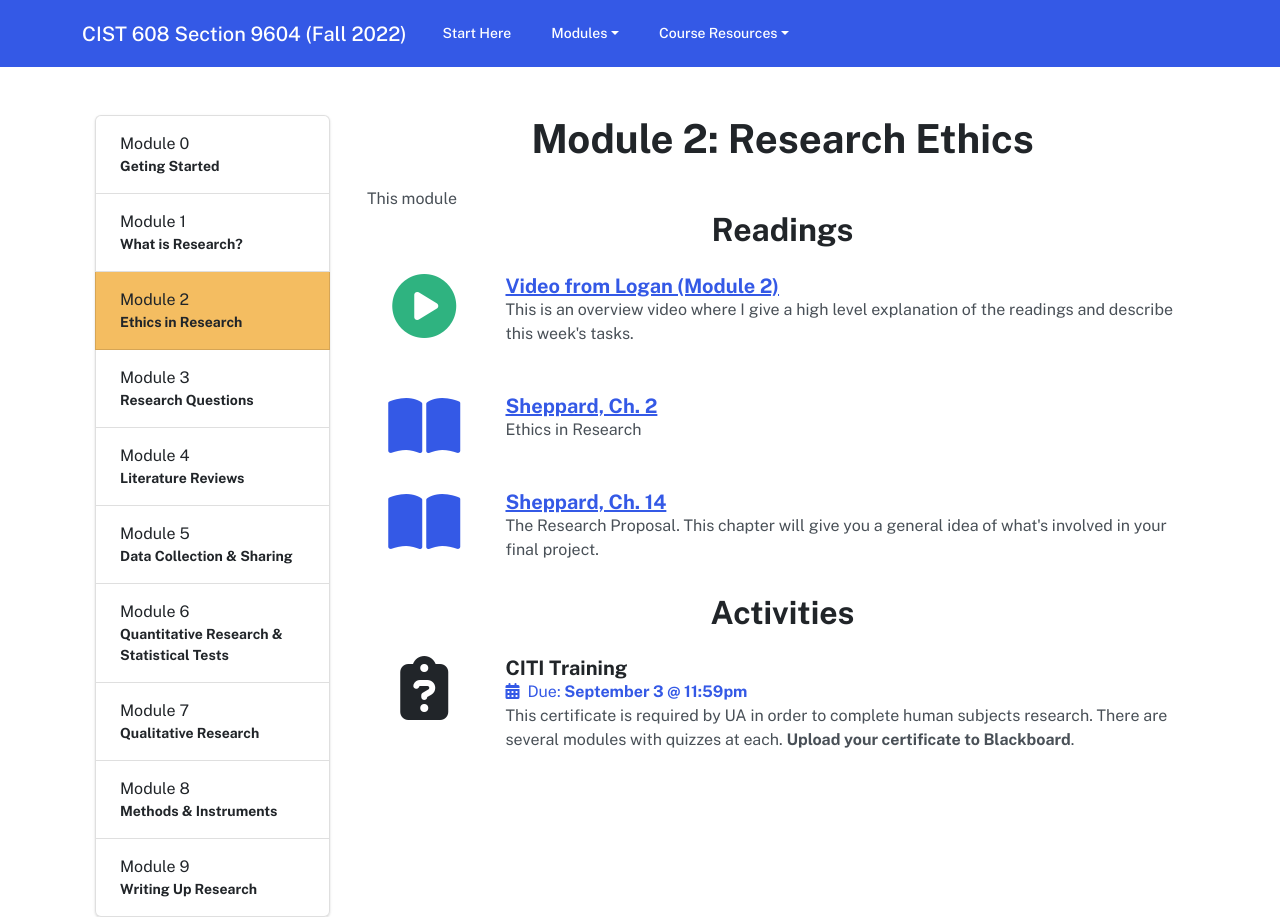
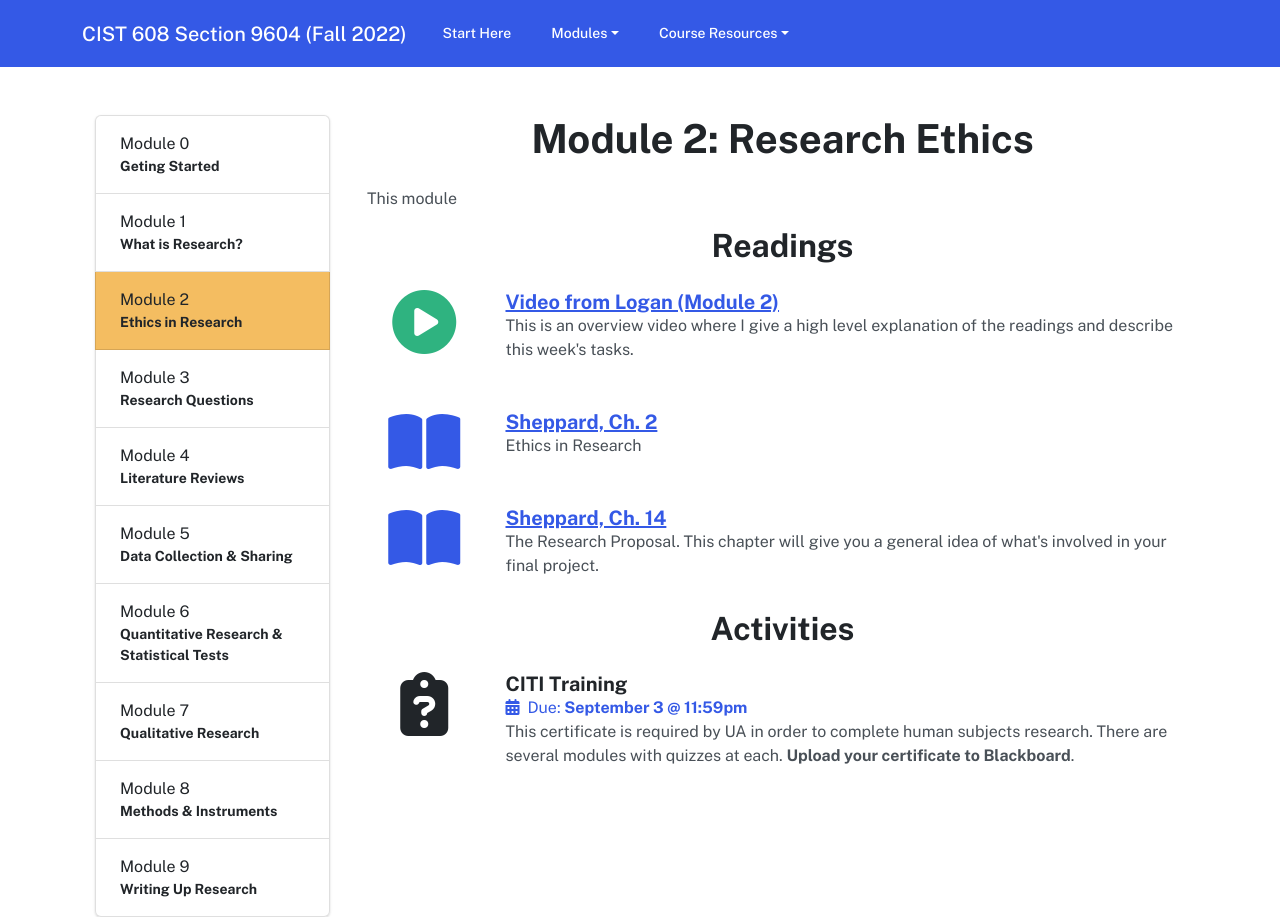
Before and after one commit to loganrath/cist608, a Jekyll site: the page built from module-02.md, in a window 1280 px wide. Built offline with Jekyll 4.4.1, drawn with Linux system fonts in a browser that asks for light colours; nearby versions of some CDN libraries.

Commit message:
Update yamlmodule.html

```diff
--- a/_layouts/yamlmodule.html
+++ b/_layouts/yamlmodule.html
@@ -14,10 +14,7 @@
   <div class="row">
   <div class="col-12 col-md-8 col-lg-9 order-md-last">
     <h1 class="text-center fw-bold mb-4">Module {{ page.module_number }}: {{ page.title }}</h1>
-    <div class="">
-    {{ page.module_description }}
-    </div>
-
+    <p class="mb-3">{{ page.module_description }}</p>
     <div class="row">
     <h2 class="text-center fw-bold">Readings</h2>
       {% for reading in page.readings %}
```
